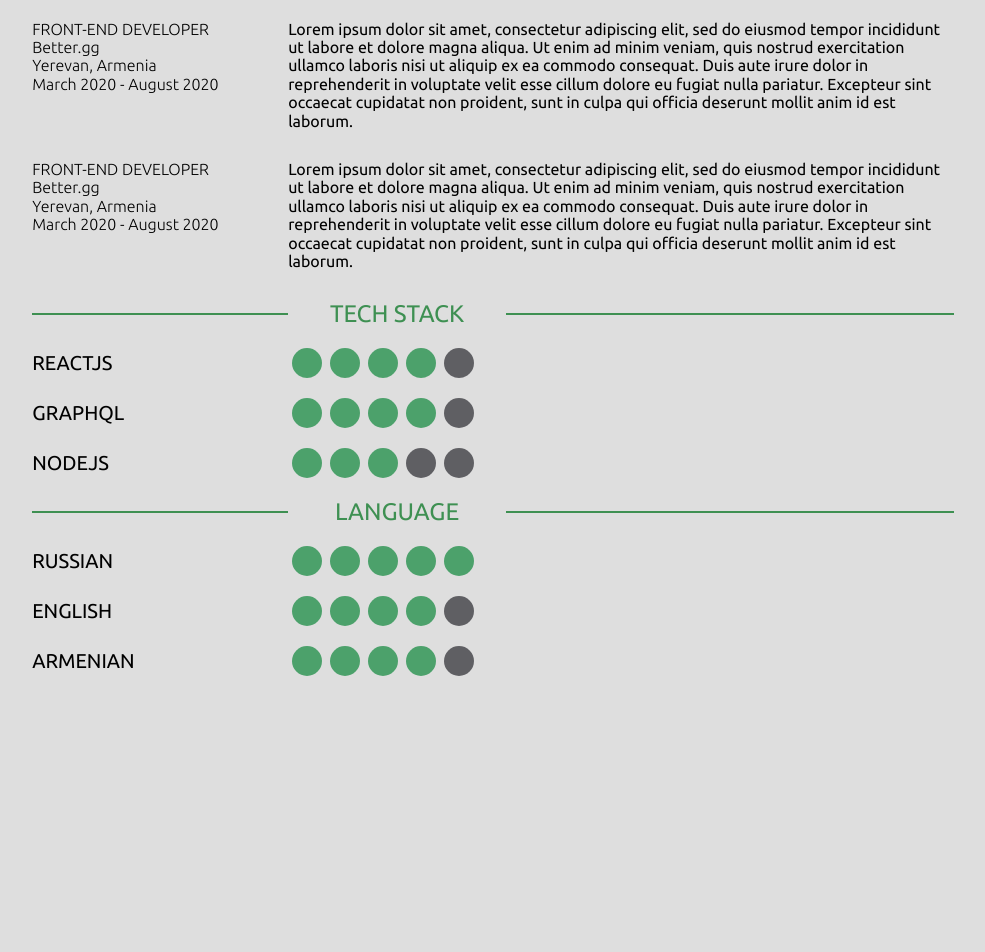
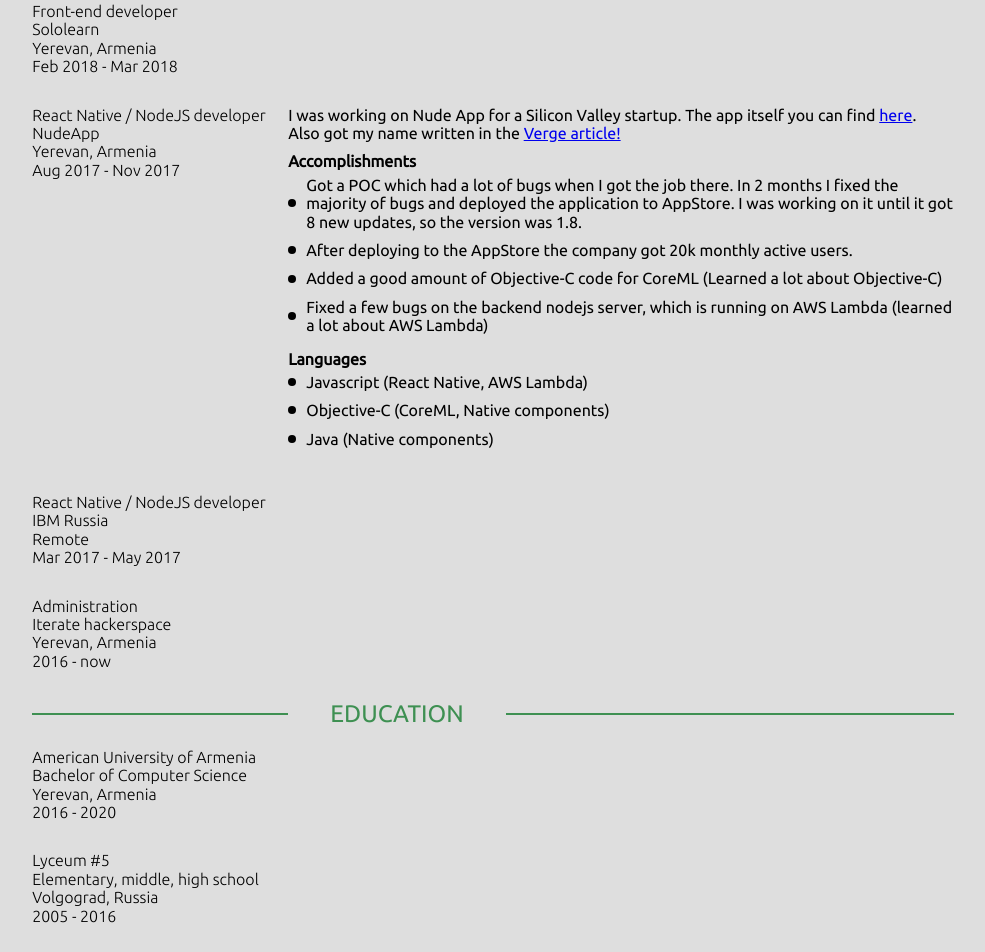
Before and after one commit to edgarkhanzadyan/cv, a React (Create React App) app: page / in a window 1280 px wide. Shown: the part 640-1592 px from the top of the page, without its empty margins (147-1132 px from the left). Before the commit the page ends 1415 px from the top, so only its background shows below. Built offline with nearby package versions, Linux system fonts and the light colour scheme.

Commit message:
Add hyperlinks to description

```diff
--- a/src/App.js
+++ b/src/App.js
@@ -1,46 +1,18 @@
 import React from "react";
 import styled from "styled-components";
 
+import Section from "./components/Section";
 import Separator from "./components/Separator";
 import KnowledgeDots from "./components/KnowledgeDots";
 
 import { TITLE_COLOR } from "./constants";
-
+import { EXPERIENCE, EDUCATION } from "./data";
+import { markdownUrl } from "./regex";
 const contactInfo = {
   website: "khnzed.com",
   mobile: "+374 (94) 049427",
   email: "edgar.khanzadian@gmail.com",
 };
-
-const jobs = [
-  {
-    position: "Front-end developer",
-    company: "Better.gg",
-    place: "Yerevan, Armenia",
-    dates: "March 2020 - August 2020",
-    description: `Lorem ipsum dolor sit amet, consectetur adipiscing elit, sed do eiusmod
-    tempor incididunt ut labore et dolore magna aliqua. Ut enim ad minim
-    veniam, quis nostrud exercitation ullamco laboris nisi ut aliquip ex ea
-    commodo consequat. Duis aute irure dolor in reprehenderit in voluptate
-    velit esse cillum dolore eu fugiat nulla pariatur. Excepteur sint
-    occaecat cupidatat non proident, sunt in culpa qui officia deserunt
-    mollit anim id est laborum.`,
-  },
-  {
-    position: "Front-end developer",
-    company: "Better.gg",
-    place: "Yerevan, Armenia",
-    dates: "March 2020 - August 2020",
-    description: `Lorem ipsum dolor sit amet, consectetur adipiscing elit, sed do eiusmod
-    tempor incididunt ut labore et dolore magna aliqua. Ut enim ad minim
-    veniam, quis nostrud exercitation ullamco laboris nisi ut aliquip ex ea
-    commodo consequat. Duis aute irure dolor in reprehenderit in voluptate
-    velit esse cillum dolore eu fugiat nulla pariatur. Excepteur sint
-    occaecat cupidatat non proident, sunt in culpa qui officia deserunt
-    mollit anim id est laborum.`,
-  },
-];
-
 const App = () => {
   const contactInfoComponents = Object.keys(contactInfo).map((contactTitle) => (
     <ContactInfoBox>
@@ -48,17 +20,7 @@ const App = () => {
       <ContactInfoValue>{contactInfo[contactTitle]}</ContactInfoValue>
     </ContactInfoBox>
   ));
-  const jobComponents = jobs.map((job) => (
-    <JobWrapper>
-      <JobDetails>
-        <JobPosition>{job.position.toUpperCase()}</JobPosition>
-        <JobCompany>{job.company}</JobCompany>
-        <JobPlace>{job.place}</JobPlace>
-        <JobDates>{job.dates}</JobDates>
-      </JobDetails>
-      <JobBody>{job.description}</JobBody>
-    </JobWrapper>
-  ));
+
   return (
     <AppWrapper>
       <Header>
@@ -66,22 +28,21 @@ const App = () => {
         <TitleDescriptionWrapper>
           <DeveloperName>Edgar Khanzadian</DeveloperName>
           <DeveloperDescription>
-            Lorem ipsum dolor sit amet, consectetur adipiscing elit, sed do
-            eiusmod tempor incididunt ut labore et dolore magna aliqua. Ut enim
-            ad minim veniam, quis nostrud exercitation ullamco laboris nisi ut
-            aliquip ex ea commodo consequat. Duis aute irure dolor in
-            reprehenderit in voluptate velit esse cillum dolore eu fugiat nulla
-            pariatur. Excepteur sint occaecat cupidatat non proident, sunt in
-            culpa qui officia deserunt mollit anim id est laborum.
+            I am a motivated developer with a huge desire to contribute to
+            Armenian tech industry! In love with functional programming. Trying
+            to read as many programming books and articles as possible. I lived
+            in Russia for 18 years and then I moved to Armenia. I am a student
+            of American University of Armenia (2016 - 2020).
           </DeveloperDescription>
         </TitleDescriptionWrapper>
       </Header>
       <Separator title="Experience" />
-      <Section>{jobComponents}</Section>
+      <Section type="experience" dataArr={EXPERIENCE} />
       <Separator title="Education" />
-      <Section>{jobComponents}</Section>
+      <Section type="education" dataArr={EDUCATION} />
       <Separator title="Tech Stack" />
       <KnowledgeDots title="ReactJS" level={4} />
+      <KnowledgeDots title="React Native" level={4} />
       <KnowledgeDots title="GraphQL" level={4} />
       <KnowledgeDots title="NodeJS" level={3} />
       <Separator title="Language" />
@@ -127,34 +88,11 @@ const TitleDescriptionWrapper = styled.div``;
 const DeveloperName = styled.div`
   color: ${TITLE_COLOR};
   font-size: 30px;
-`;
-
-const DeveloperDescription = styled.div``;
-
-const Section = styled.div`
-  display: flex;
-  flex-direction: column;
-`;
-
-const JobWrapper = styled.div`
-  display: flex;
-  flex-direction: row;
-  margin-top: 10px;
   margin-bottom: 20px;
 `;
 
-const JobDetails = styled.div`
-  display: flex;
-  flex-direction: column;
-  min-width: 20vw;
-  font-family: Ubuntu-Light;
+const DeveloperDescription = styled.div`
+  line-height: 1.5;
 `;
 
-const JobPosition = styled.div``;
-const JobCompany = styled.div``;
-const JobPlace = styled.div``;
-const JobDates = styled.div``;
-
-const JobBody = styled.div``;
-
 export default App;
--- a/src/components/KnowledgeDots.js
+++ b/src/components/KnowledgeDots.js
@@ -6,7 +6,7 @@ const KnowledgeDots = ({ title, level }) => {
     .fill(undefined)
     .map((_, i) => i < level)
     .map((shouldFill) => <KnowledgeCircle fill={shouldFill} />);
-  console.log(circleComponents);
+
   return (
     <KnowledgeWrapper>
       <KnowledgeTitle>{title.toUpperCase()}</KnowledgeTitle>
@@ -23,7 +23,7 @@ const KnowledgeWrapper = styled.div`
   margin: 10px 0px;
 `;
 const KnowledgeTitle = styled.div`
-  min-width: 20vw;
+  min-width: 10vw;
   font-size: 20px;
 `;
 const KnowledgeCircleWrapper = styled.div`
--- /dev/null
+++ b/src/components/Section.js
@@ -0,0 +1,122 @@
+import React from "react";
+import styled from "styled-components";
+
+import StringWithLinks from "./StringWithLinks";
+
+const educationMapFunction = (edu) => (
+  <EduWrapper>
+    <EduDetailsWrapper>
+      <EduDetail>{edu.institution}</EduDetail>
+      <EduDetail>{edu.institutionType}</EduDetail>
+      <EduDetail>{edu.place}</EduDetail>
+      <EduDetail>{edu.dates}</EduDetail>
+    </EduDetailsWrapper>
+    <EduBody>
+      <StringWithLinks>{edu.description}</StringWithLinks>
+    </EduBody>
+  </EduWrapper>
+);
+
+const experienceMapFunction = (job) => {
+  const jss =
+    job.sections &&
+    job.sections.map((sec) => (
+      <SectionDataWrapper>
+        <SectionTitle>{sec.name}</SectionTitle>
+        {sec.sectionData.map((sd) => (
+          <SectionData>
+            <Dot />
+            <SectionDataText>{sd}</SectionDataText>
+          </SectionData>
+        ))}
+      </SectionDataWrapper>
+    ));
+  return (
+    <JobWrapper>
+      <JobDetailsWrapper>
+        <JobDetail>{job.position}</JobDetail>
+        <JobDetail>{job.company}</JobDetail>
+        <JobDetail>{job.place}</JobDetail>
+        <JobDetail>{job.dates}</JobDetail>
+      </JobDetailsWrapper>
+      <JobBody>
+        <StringWithLinks>{job.description}</StringWithLinks>
+        {jss}
+      </JobBody>
+    </JobWrapper>
+  );
+};
+
+const chooseMapFunction = (type) => {
+  switch (type) {
+    case "experience":
+      return experienceMapFunction;
+    case "education":
+      return educationMapFunction;
+    default:
+      throw new Error("Wrong map function type in Section");
+  }
+};
+
+const Section = ({ dataArr, type }) => (
+  <SectionWrapper>{dataArr.map(chooseMapFunction(type))}</SectionWrapper>
+);
+
+export default Section;
+
+const SectionWrapper = styled.div`
+  display: flex;
+  flex-direction: column;
+`;
+
+const TypeWrapper = styled.div`
+  display: flex;
+  flex-direction: row;
+  margin-top: 10px;
+  margin-bottom: 20px;
+`;
+const TypeDetailsWrapper = styled.div`
+  display: flex;
+  flex-direction: column;
+  min-width: 20vw;
+  font-family: Ubuntu-Light;
+`;
+const TypeBody = styled.div``;
+const TypeDetail = styled.div``;
+
+const JobWrapper = styled(TypeWrapper)``;
+const EduWrapper = styled(TypeWrapper)``;
+
+const JobDetailsWrapper = styled(TypeDetailsWrapper)``;
+const EduDetailsWrapper = styled(TypeDetailsWrapper)``;
+
+const JobBody = styled(TypeBody)``;
+const EduBody = styled(TypeBody)``;
+
+const JobDetail = styled(TypeDetail)``;
+const EduDetail = styled(TypeDetail)``;
+
+const SectionDataWrapper = styled.div`
+  margin: 10px 0px;
+  display: flex;
+  flex-direction: column;
+`;
+const SectionTitle = styled.div`
+  font-weight: 800;
+`;
+const SectionData = styled.div`
+  display: flex;
+  justify-content: flex-start;
+  align-items: center;
+  margin: 5px 0px;
+`;
+const SectionDataText = styled.div`
+  margin-left: 10px;
+`;
+
+const Dot = styled.div`
+  min-height: 8px;
+  min-width: 8px;
+  border-radius: 4px;
+  background-color: black;
+`;
--- /dev/null
+++ b/src/components/StringWithLinks.js
@@ -0,0 +1,31 @@
+import React from "react";
+import styled from "styled-components";
+import { markdownUrl } from "../regex";
+
+
+
+const StringWithLinks = ({ children: receivedString }) => {
+  const matches = receivedString.matchAll(markdownUrl);
+  let descriptionComponents = [];
+  let pivot = 0;
+  for (const match of matches) {
+    descriptionComponents.push(
+      <SimpleText>{receivedString.substring(pivot, match.index)}</SimpleText>
+    );
+    descriptionComponents.push(
+      <Hyperlink href={match[2]}>{match[1]}</Hyperlink>
+    );
+    pivot = match.index + match[0].length;
+  }
+  return <>{descriptionComponents}</>;
+};
+
+const SimpleText = styled.div`
+  display: inline;
+  white-space: pre-line;
+`;
+const Hyperlink = styled.a`
+  display: inline;
+`;
+
+export default StringWithLinks;
--- /dev/null
+++ b/src/data.js
@@ -0,0 +1,94 @@
+export const EXPERIENCE = [
+  {
+    position: "Front-end developer",
+    company: "Better.gg",
+    place: "Yerevan, Armenia",
+    dates: "March 2020 - August 2020",
+    description: `I was  developing the mobile application with React Native and website with ReactJS. Basically, I did work on every part of the application: navigation, connection to the server, design, storage, etc.`,
+  },
+  {
+    position: "Front-end developer",
+    company: "WICASTR Limited",
+    place: "Yerevan, Armenia",
+    dates: "Oct 2019 - July 2020",
+    description: ``,
+  },
+  {
+    position: "Front-end developer",
+    company: "CryptoNDX",
+    place: "Yerevan, Armenia",
+    dates: "Sep 2018 - Oct 2018",
+    description: ``,
+    sections: [
+      {
+        name: "Languages",
+        sectionData: [`Javascript (ReactJS)`],
+      },
+    ],
+  },
+  {
+    position: "Front-end developer",
+    company: "Sololearn",
+    place: "Yerevan, Armenia",
+    dates: "Feb 2018 - Mar 2018",
+    description: ``,
+  },
+  {
+    position: "React Native / NodeJS developer",
+    company: "NudeApp",
+    place: "Yerevan, Armenia",
+    dates: "Aug 2017 - Nov 2017",
+    description:
+      "I was working on Nude App for a Silicon Valley startup. The app itself you can find [here](https://itunes.apple.com/us/app/nude-app/id1281405417?mt=8).\nAlso got my name written in the [Verge article!](https://www.theverge.com/2017/10/17/16414822/nude-app-photo-vault-sexting)",
+    sections: [
+      {
+        name: "Accomplishments",
+        sectionData: [
+          `Got a POC which had a lot of bugs when I got the job there. In 2 months I fixed the majority of bugs and deployed the application to AppStore. I was working on it until it got 8 new updates, so the version was 1.8.`,
+          `After deploying to the AppStore the company got 20k monthly active users.`,
+          `Added a good amount of Objective-C code for CoreML (Learned a lot about Objective-C)`,
+          `Fixed a few bugs on the backend nodejs server, which is running on AWS Lambda (learned a lot about AWS Lambda)`,
+        ],
+      },
+      {
+        name: "Languages",
+        sectionData: [
+          `Javascript (React Native, AWS Lambda)`,
+          `Objective-C (CoreML, Native components)`,
+          `Java (Native components)`,
+        ],
+      },
+    ],
+  },
+  {
+    position: "React Native / NodeJS developer",
+    company: "IBM Russia",
+    place: "Remote",
+    dates: "Mar 2017 - May 2017",
+    description: ``,
+  },
+  {
+    position: "Administration",
+    company: "Iterate hackerspace",
+    place: "Yerevan, Armenia",
+    dates: "2016 - now",
+    description: `Developing programmers community, teaching and learning programming!`,
+  },
+];
+
+export const EDUCATION = [
+  {
+    institution: "American University of Armenia",
+    institutionType: "Bachelor of Computer Science",
+    place: "Yerevan, Armenia",
+    dates: "2016 - 2020",
+    description: "",
+  },
+  {
+    institution: "Lyceum #5",
+    institutionType: "Elementary, middle, high school",
+    place: "Volgograd, Russia",
+    dates: "2005 - 2016",
+    description: "",
+  },
+];
--- /dev/null
+++ b/src/regex.js
@@ -0,0 +1 @@
+export const markdownUrl = /\[([^\[]+)\]\(([^\)]+)\)/g;
```
